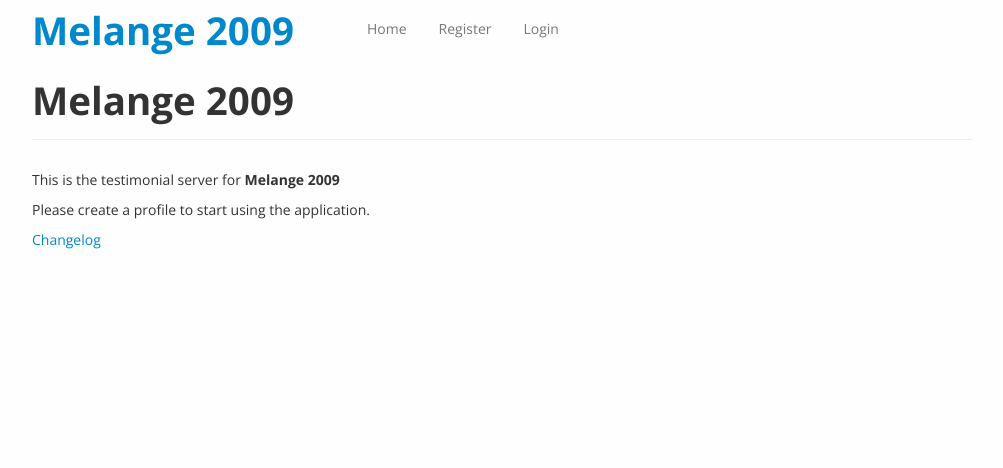
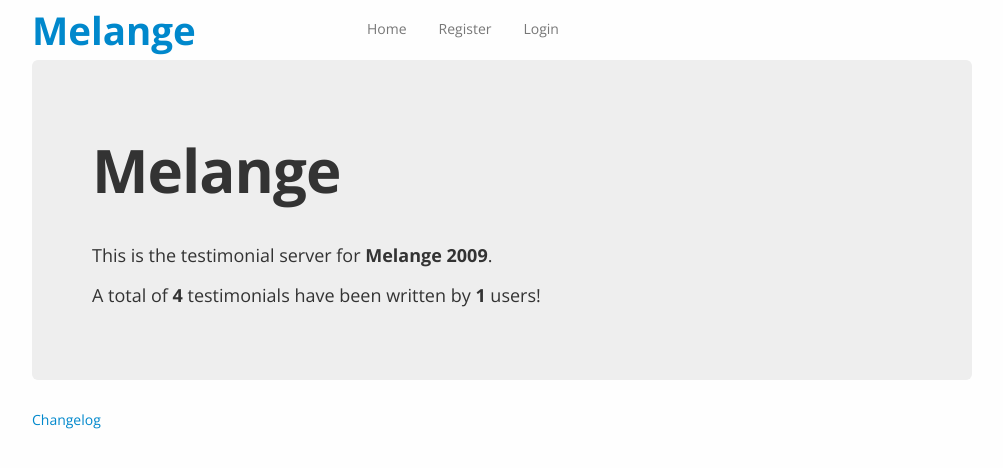
Before and after one commit to aniketpant/melange, a CodeIgniter app: page /melange/ in a window 1280 px wide. Shown: the top 468 px of the page, without its empty margins (138-1141 px from the left). Run offline with CodeIgniter, Linux system fonts and the light colour scheme; data comes from the database, SQL or seed files in the repository; some libraries are stand-ins or nearby versions.

Commit message:
Small update Added feature for displaying testimonials written by a user Changed testimonial getter Changed text of links in navbar Updated homescreen
Signed-off-by: Aniket Pant <me@aniketpant.com>

```diff
--- a/application/controllers/main.php
+++ b/application/controllers/main.php
@@ -11,8 +11,11 @@ class Main extends CI_Controller {
 
   public function index()
   {
-    $this->output->cache(3600);
     $data['page_title'] = 'Home';
+    $this->load->model('testimonial_model', 'testimonial');
+    $this->load->model('user_model', 'user');
+    $data['testimonial_count'] = $this->testimonial->count_published();
+    $data['user_count'] = $this->user->count_users();
     $this->load->view('standard/main', $data);
   }
 
--- a/application/models/testimonial_model.php
+++ b/application/models/testimonial_model.php
@@ -19,7 +19,7 @@ class Testimonial_model extends CI_Model {
     return $result->result();
   }
 
-  function show_testimonials($id, $visibility = 'public', $is_approved = 1)
+  function get_testimonials_for($id, $visibility = 'public', $is_approved = 1)
   {
     if ($visibility == 'public')
     {
@@ -30,6 +30,13 @@ class Testimonial_model extends CI_Model {
         $value = 0;
     }
     $this->db->select('idtestimonials, content, name, testimonial_by')->from('testimonials')->join('user_details', 'testimonials.testimonial_by = user_details.iduser_details')->where(array('testimonial_for' => $id, 'is_approved' => $is_approved, 'is_public' => $value));
+    $result = $this->db->get();
+    return $result->result();
+  }
+
+  function get_testimonials_by($id)
+  {
+    $this->db->select('idtestimonials, content, name, testimonial_for, is_public, is_approved')->from('testimonials')->join('user_details', 'testimonials.testimonial_for = user_details.iduser_details')->where(array('testimonial_by' => $id));
     $result = $this->db->get();
     return $result->result();
   }
@@ -45,4 +52,10 @@ class Testimonial_model extends CI_Model {
     $this->db->delete('testimonials', array('idtestimonials' => $id));
   }
 
+  function count_published()
+  {
+    $result = $this->db->count_all('testimonials');
+    return $result;
+  }
+
 }
--- a/application/models/user_model.php
+++ b/application/models/user_model.php
@@ -198,4 +198,10 @@ class User_model extends CI_Model {
     echo query_to_csv($result, TRUE, 'melange_testimonials_'.date('d_m_Y').'.csv');
   }
 
+  function count_users()
+  {
+    $result = $this->db->count_all('user_master');
+    return $result;
+  }
+
 }
--- a/application/views/inc/header.php
+++ b/application/views/inc/header.php
@@ -22,7 +22,7 @@
   <div class="container">
     <header class="row" role="banner">
       <div class="span4">
-        <h1><a href="<?php echo site_url(); ?>"><?php echo $this->session->userdata('site_name'); ?></a></h1>
+        <h1><a href="<?php echo site_url(); ?>">Melange</a></h1>
       </div>
       <div class="span8">
         <nav class="navbar" role="navigation">
--- a/application/views/inc/links.php
+++ b/application/views/inc/links.php
@@ -39,9 +39,9 @@ else
       );
     $links_text = array(
       0 => 'Dashboard',
-      1 => 'Edit Profile',
-      2 => 'Your Profile',
-      3 => 'Your Testimonials',
+      1 => 'Settings',
+      2 => 'Profile',
+      3 => 'Testimonials',
       4 => 'Logout'
       );
   }
--- a/application/views/standard/main.php
+++ b/application/views/standard/main.php
@@ -2,10 +2,11 @@
 
 <section>
 
-  <div class="page-header"><h1><?php echo $this->session->userdata('site_name'); ?></h1></div>
-
-  <p>This is the testimonial server for <strong><?php echo $this->session->userdata('site_name'); ?></strong></p>
-  <p>Please create a profile to start using the application.</p>
+  <div class="hero-unit">
+    <div class="page-header"><h1>Melange</h1></div>
+    <p>This is the testimonial server for <strong><?php echo $this->session->userdata('site_name'); ?></strong>.</p>
+    <p>A total of <strong><?php echo $testimonial_count; ?></strong> testimonials have been written by <strong><?php echo $user_count; ?></strong> users!</p>
+  </div>
 
 </section>
 
```
Also changed, not shown: application/controllers/user.php (+4 -3 lines), application/views/user/profile.php (+7 -7 lines), application/views/user/your_testimonials.php (+20 -2 lines).
